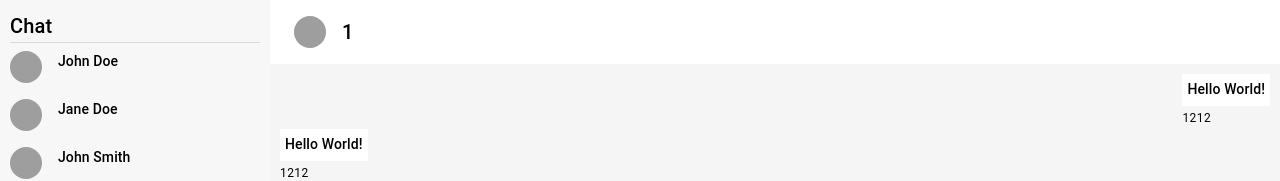
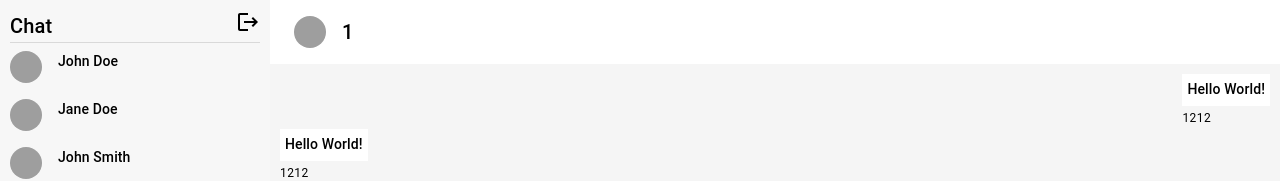
Before and after one commit to Zyar3k/chat_app_graph_cra, a React (Create React App) app in the folder client/: page /1/1 in a window 1280 px wide. Shown: the top 181 px of the page. Built offline with nearby package versions, Linux system fonts and the light colour scheme; grey boxes are pictures that could not be loaded; the HTML template or start-up script is replaced by a standard one.

Commit message:
Add logout icon

```diff
--- a/client/src/components/Sidebar.js
+++ b/client/src/components/Sidebar.js
@@ -1,5 +1,6 @@
 import React from "react";
-import { Box, Typography, Divider } from "@mui/material";
+import { Box, Typography, Divider, Stack } from "@mui/material";
+import LogoutIcon from "@mui/icons-material/Logout";
 import UserCard from "./UserCard";
 
 const Sidebar = () => {
@@ -11,7 +12,10 @@ const Sidebar = () => {
 
   return (
     <Box backgroundColor="#f7f7f7" height="100vh" width="250px" padding="10px">
-      <Typography variant="h6">Chat</Typography>
+      <Stack direction="row" justifyContent="space-between">
+        <Typography variant="h6">Chat</Typography>
+        <LogoutIcon />
+      </Stack>
       <Divider />
       {users.map((user, index) => {
         return <UserCard key={index} user={user} />;
```
